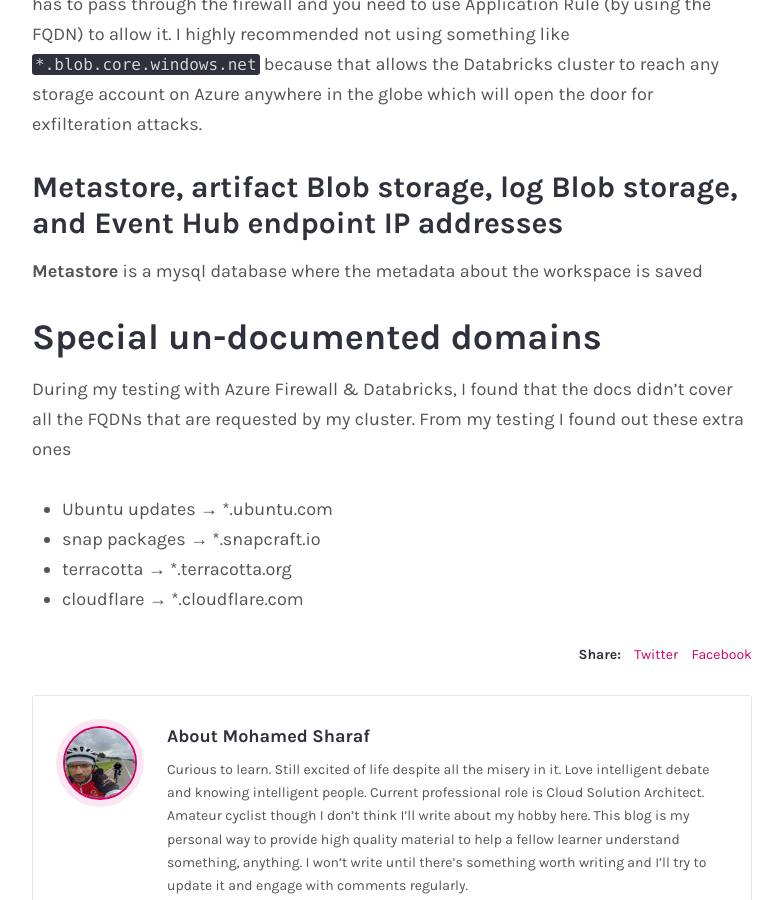
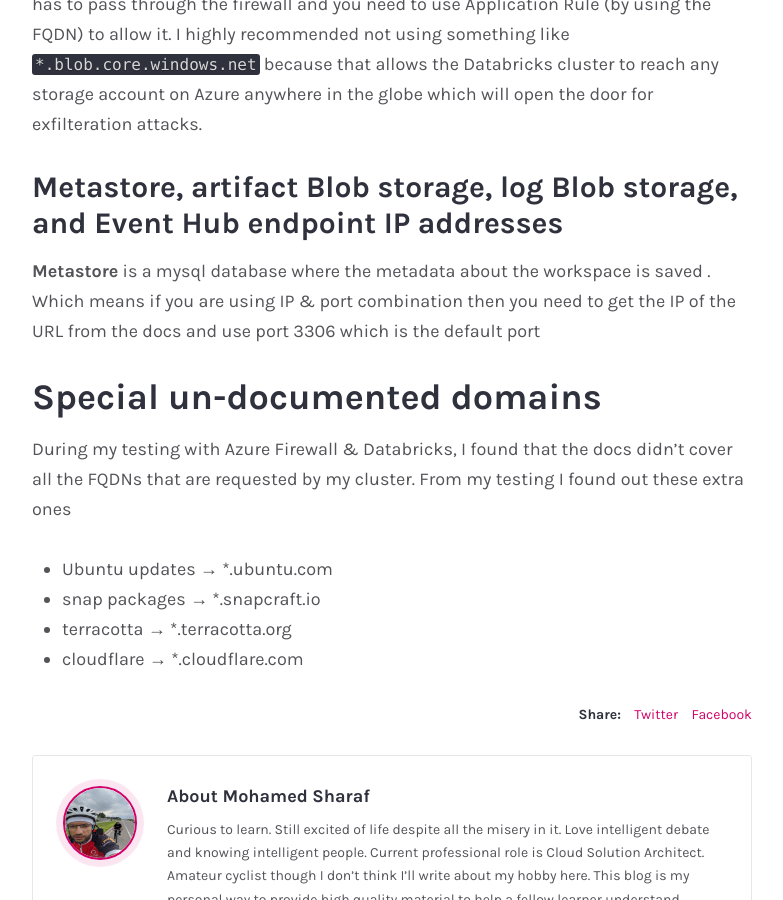
Before and after one commit to mosharafMS/cloudsafari, a Jekyll site: the page built from _posts/2020-09-05-Azure-Databricks-VNET-Integration.md, in a window 1280 px wide and 900 px high, scrolled down 5932 px. Shown: the whole window, without its empty margins (248-1031 px from the left). Built offline with Jekyll 4.4.1, drawn with Linux system fonts in a browser that asks for light colours; some web fonts are replaced; our own code applies the rules of GitHub Pages for plain Markdown files; comment, search, counter and statistics services are not loaded; some of the changed lines change nothing that is shown.

Commit message:
_posts/2020-09-05-Azure-Databricks-VNET-Integration.md updated from https://stackedit.io/

```diff
--- a/_posts/2020-09-05-Azure-Databricks-VNET-Integration.md
+++ b/_posts/2020-09-05-Azure-Databricks-VNET-Integration.md
@@ -69,7 +69,7 @@
 
 ###  Metastore, artifact Blob storage, log Blob storage, and Event Hub endpoint IP addresses
 **Metastore** is a mysql database where the metadata about the workspace is saved
-
+. Which means if you are using IP & port combination then you need to get the IP of the URL from the docs and use port 3306 which is the default port
 ## Special un-documented domains
 During my testing with Azure Firewall & Databricks, I found that the docs didn’t cover all the FQDNs that are requested by my cluster. From my testing I found out these extra ones
 -   Ubuntu updates → *.ubuntu.com
@@ -78,6 +78,7 @@
 -   cloudflare → *.cloudflare.com
 
 <!--stackedit_data:
-eyJoaXN0b3J5IjpbMTg1NjcxNTc3LDIwMDUzNTM5OTIsNDE5ND
-M5MDcsLTg0NTI3MTc0NiwtMTY5NzU3MDg3NF19
+eyJoaXN0b3J5IjpbODQ5OTA3NTEyLDE4NTY3MTU3NywyMDA1Mz
+UzOTkyLDQxOTQzOTA3LC04NDUyNzE3NDYsLTE2OTc1NzA4NzRd
+fQ==
 -->
```
